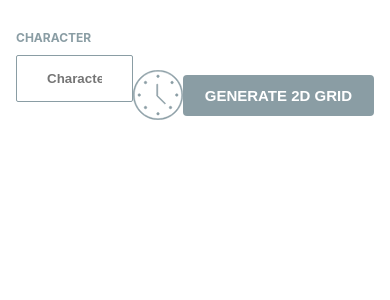
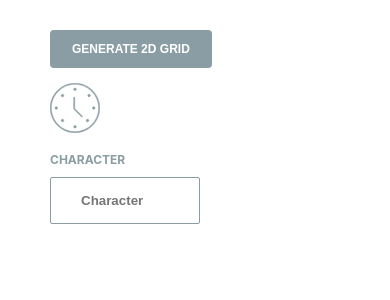
Before and after one commit to drnsanda/altar_tp_frontend, a React (Create React App) app: page / in a window 390 px wide. Shown: the top 300 px of the page. Built offline with nearby package versions, Linux system fonts and the light colour scheme.

Commit message:
fix(responsiveness): inserted mobile-friendly components and styles

```diff
--- a/src/App.tsx
+++ b/src/App.tsx
@@ -4,6 +4,8 @@ import Grid from './components/Grid/Grid';
 import { GridSocketProvider } from './contexts/GridSocketProvider';
 import {Routes,Route} from 'react-router';
 import Payments from './components/Payments/Payments';
+import 'react-toastify/dist/ReactToastify.css';
+import { ToastContainer } from 'react-toastify';
 function App() {
   return (
     <GridSocketProvider>
@@ -11,6 +13,18 @@ function App() {
         <Route path='/' index element={<Grid />} />
         <Route path='/payments' index element={<Payments />} />
       </Routes>
+      <ToastContainer
+      position="top-right"
+      autoClose={5000}
+      hideProgressBar={false}
+      newestOnTop={false}
+      closeOnClick
+      rtl={false}
+      pauseOnFocusLoss
+      draggable
+      pauseOnHover
+      theme="light"
+    />
     </GridSocketProvider>
   );
 }
--- a/src/assets/global.css
+++ b/src/assets/global.css
@@ -12,3 +12,10 @@ overflow-y: auto;
     padding: 0 16px;
     box-sizing: border-box;
   }
+
+
+@media only screen and (max-width:1024px) {
+    .container {
+        padding: 0 50px;
+      }
+}
--- a/src/components/Grid/Grid.module.css
+++ b/src/components/Grid/Grid.module.css
@@ -218,3 +218,35 @@
 .paymentsBtn:hover {
     background-color: #6a7a80;
 }
+
+@media only screen and (max-width:1180px) {
+    .gridWrapperContent > div{
+
+    }
+    .gridWrapperContent > div > span{
+        padding: calc(17vw * 0.2) !important;
+        height: 15px !important;
+        width: 15px !important;
+    }
+    .header{
+        justify-content: space-around;
+        display: flex;
+        flex-direction: column-reverse;
+        padding-bottom: 0px;
+    }
+    .artworkWrapper{
+        min-height: unset;
+        display: block;
+        margin-bottom: 15px;
+    }
+    .gridBtnWrapper{
+        min-height: unset;
+        display: block;
+        margin-bottom: 15px;
+    }
+    .gridBtn{
+        font-size: 12px;
+        min-width: 80px;
+    }
+
+}
--- a/src/components/Payments/Payments.module.css
+++ b/src/components/Payments/Payments.module.css
@@ -32,7 +32,7 @@
     max-width: 150px;
     color: red;
     display: inline-block;
-    text-align: justify;
+    text-align: left;
     height: 50px;
     opacity: 0;
 }
@@ -87,3 +87,39 @@ padding-top: 28px;
 .paymentListWrapper{
     margin-bottom: 80px;
 }
+
+.goBackBtnWrapper {
+    min-height: 130px;
+    display: flex;
+    justify-content: center;
+    align-items: center;
+}
+
+.goBackBtn {
+    border: none;
+    padding: 12px 22px;
+    border-radius: 4px;
+    background-color: #8a9da4;
+    font-size: 15px;
+    font-weight: bolder;
+    color: #FFFFFF;
+    cursor: pointer;
+    transition: background-color 150ms ease-in-out;
+    min-width: 191.25px;
+}
+
+.goBackBtn:hover {
+    background-color: #6a7a80;
+}
+
+@media only screen and (max-width:1024px) {
+    table thead th:not(:first-child){
+        width: 20% !important;
+    }
+    table thead th:first-child{
+        width: 40% !important;
+    }
+    .paymentsBtn{
+        width: 100px;
+    }
+}
--- a/src/components/Payments/Payments.tsx
+++ b/src/components/Payments/Payments.tsx
@@ -4,7 +4,7 @@ import LiveCode from '../Grid/LiveCode';
 import { useForm } from 'react-hook-form';
 import { useGridSocket } from '../../contexts/GridSocketProvider';
 import { useNavigate } from 'react-router';
-
+import {toast} from 'react-toastify';
 const Payments = () => {
     const { isConnected, message: data, socket } = useGridSocket();
     const [isFetching, setIsFetching] = useState<boolean>(false);
@@ -13,6 +13,7 @@ const Payments = () => {
     const [liveCode, setLiveCode] = useState<string>();
     const [gridViewHTML, setGridViewHTML] = useState<string>();
     const navigate = useNavigate();
+
 
     type FormProps = {
         name: string;
@@ -41,6 +42,16 @@ const Payments = () => {
             else if (data?.status === 'fetching_payments') {
                 setPaymentsHTML(data?.html);
                 setPaymentsData(data?.raw);
+            }else if(data?.status === 'payment_completed'){
+                setTimeout(()=>{
+                    toast.success('Payment has been received' );
+                },500);
+
+            }
+            else if(data?.status === 'payment_failed'){
+                setTimeout(()=>{
+                    toast.error('Failed to process your payment' );
+                },1500);
             }
         }
         _gridSocketHandler(data);
@@ -58,6 +69,7 @@ const Payments = () => {
             reset();
         }
     }
+
     return <>
         <div className={styles?.wrapper}>
             <div className="container">
@@ -94,6 +106,9 @@ const Payments = () => {
 
                     </div>
                 </div>
+                <div className={styles?.goBackBtnWrapper}>
+                    <button onClick={()=>navigate(-1)} className={styles?.goBackBtn} >GO BACK</button>
+                </div>
             </div>
 
         </div>
--- a/src/utils/index.ts
+++ b/src/utils/index.ts
@@ -16,3 +16,12 @@ export const getLowestIntegerByDivision = (num:number) => {
     }
     return result;
 };
+
+export const unsanitizeHtml = (sanitized: string): string => {
+    return sanitized
+      .replace(/&lt;/g, "<")
+      .replace(/&gt;/g, ">")
+      .replace(/&quot;/g, '"')
+      .replace(/&#39;/g, "'")
+      .replace(/&amp;/g, "&");
+  };
```
